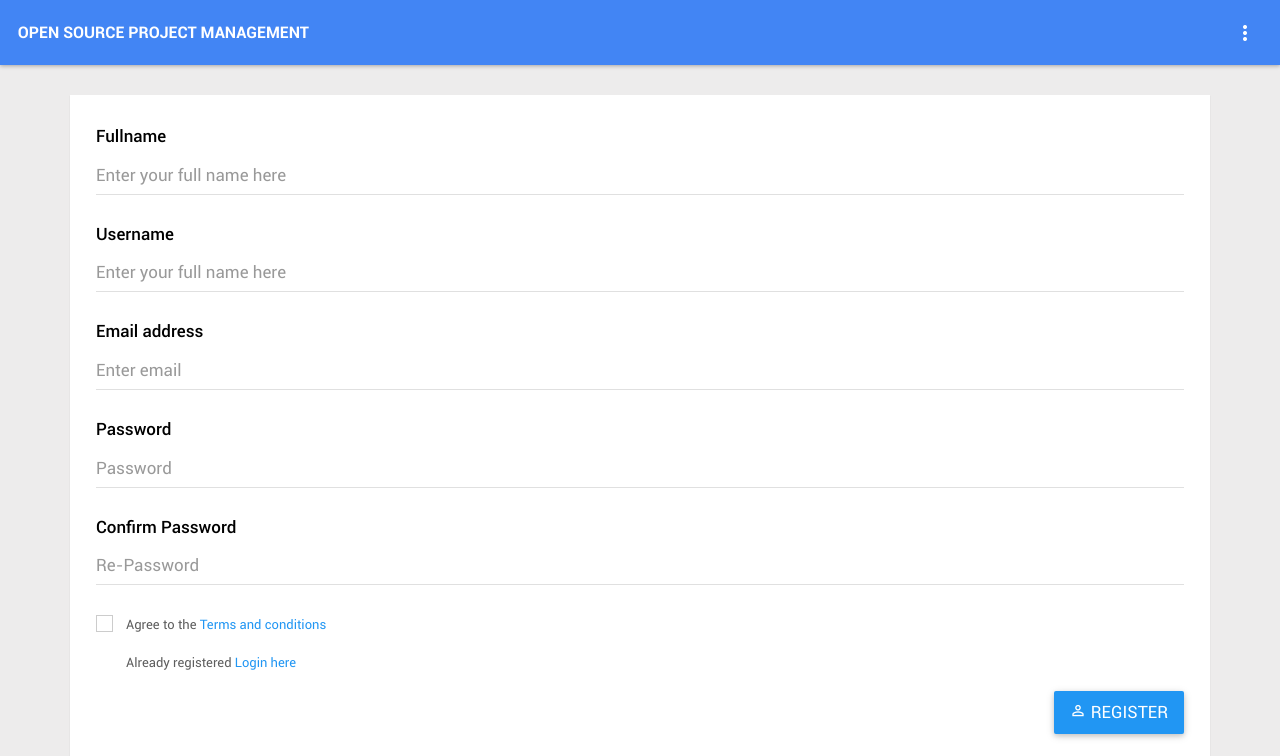
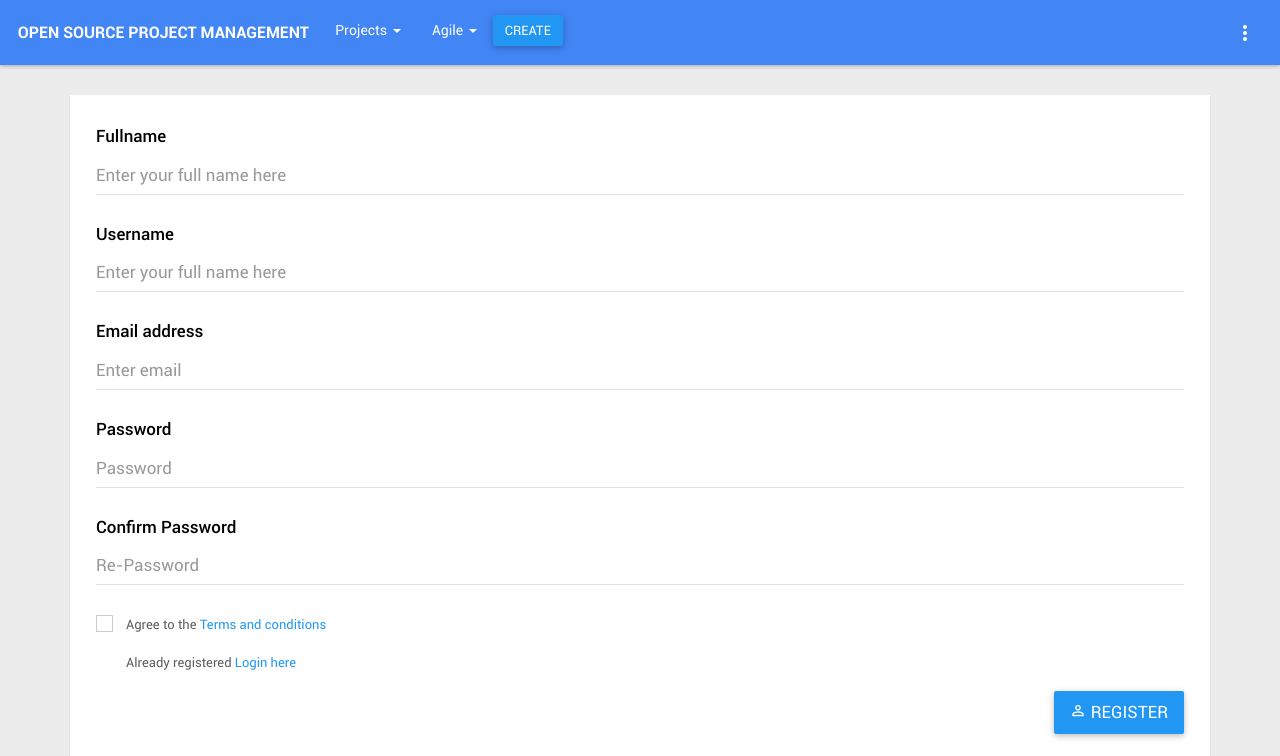
Before and after one commit to harshalone/Open-Source-Project-Management, a CodeIgniter app: page /database/index.php/user/register in a window 1280 px wide. Shown: the top 756 px of the page. Run offline with CodeIgniter, Linux system fonts and the light colour scheme; some libraries are stand-ins or nearby versions.

Commit message:
top menu for internal dashboard
to menu

```diff
--- a/application/views/templates/header.php
+++ b/application/views/templates/header.php
@@ -4,6 +4,39 @@
             <li class="logo">
                 <a href="<?php echo site_url(); ?>"> &nbsp; <strong>open source project management</strong></a>
             </li>
+            <?php if ($this->session->logged_in == FALSE){ ?>
+            <li >
+                <ul class="top-menu">
+                    <li class="dropdown">
+                        <a data-toggle="dropdown" class="top-menu-item" href=""> Projects <span class="caret"></span></a>
+                        <ul class="dropdown-menu dm-icon">
+                            <li>
+                                <a href="register.php"> Project 1</a>
+                            </li>
+                            <li>
+                                <a href="login.php"> Project 2</a>
+                            </li>
+                        </ul>
+                    </li>
+                    </ul>
+                </li>
+                <li >
+                <ul class="top-menu">
+                    <li class="dropdown">
+                        <a data-toggle="dropdown" class="top-menu-item" href=""> Agile <span class="caret"></span></a>
+                        <ul class="dropdown-menu dm-icon">
+                            <li>
+                                <a href="register.php"> Project 1</a>
+                            </li>
+                            <li>
+                                <a href="login.php"> Project 2</a>
+                            </li>
+                        </ul>
+                    </li>
+                    </ul>
+                </li>
+                <li><button data-toggle="modal" href="#preventClick" class="btn btn-primary waves-effect">Create</button></li>
+            <? } ?>
 
             <li class="pull-right">
                 <ul class="top-menu">
--- a/theme/assets/css/custom.css
+++ b/theme/assets/css/custom.css
@@ -42,3 +42,13 @@
     padding: 0!important;
     text-transform: uppercase;
 }
+.top-menu-item{
+color: #fff;
+padding: 5px;
+font-size: 14px;
+margin: 0 10px 0 10px;
+}
+
+.top-menu-item:hover, .top-menu-item:visited, .top-menu-item:active {
+color: #fff;
+}
```
Also changed, not shown: application/views/user/dashboard.php (+0 -8 lines).
